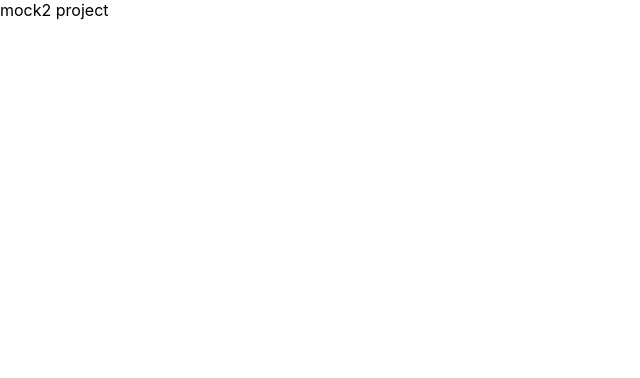
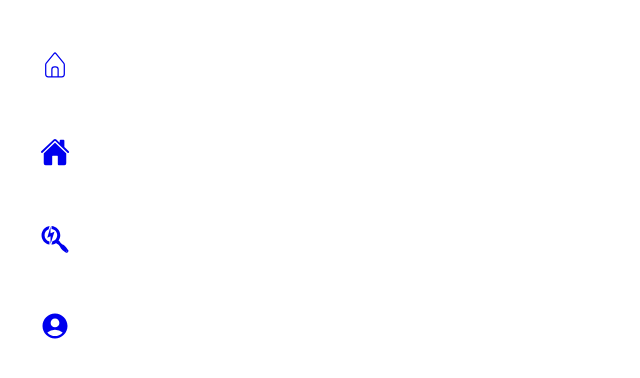
Before and after one commit to AnikaitShakya55/MOCK-2-CLONE-PROJECT, a React (Create React App) app: page / in a window 1280 px wide. Shown: the top 378 px of the page, without its empty margins (0-640 px from the left). Built offline with nearby package versions, Linux system fonts and the light colour scheme.

Commit message:
Setting up The Left Navbar

```diff
--- a/package.json
+++ b/package.json
@@ -8,6 +8,8 @@
     "@testing-library/user-event": "^13.5.0",
     "react": "^18.3.1",
     "react-dom": "^18.3.1",
+    "react-icons": "^5.2.1",
+    "react-router-dom": "^5.3.4",
     "react-scripts": "5.0.1",
     "web-vitals": "^2.1.4"
   },
--- a/src/App.js
+++ b/src/App.js
@@ -1,10 +1,19 @@
 import React from 'react'
+import NavBar from './Components/NavBar'
 
 const App = () => {
+
+
   return (
-    <div>
-      mock2 project
-    </div>
+    <>
+       <NavBar/>
+
+        <main>
+
+        </main>
+
+
+    </>
   )
 }
 
--- /dev/null
+++ b/src/Components/NavBar.css
@@ -0,0 +1,10 @@
+ul{
+    list-style: none;
+
+}
+
+li{
+    margin-top: 50px;
+    font-size: 30px;
+
+}
--- /dev/null
+++ b/src/Components/NavBar.js
@@ -0,0 +1,29 @@
+import React from 'react'
+import { CiHome } from "react-icons/ci";
+import { IoHome } from "react-icons/io5";
+import { FaSearchengin } from "react-icons/fa";
+import { FaSearch } from "react-icons/fa";
+import { MdAccountCircle } from "react-icons/md";
+import './NavBar.css'
+
+
+
+
+const NavBar = () => {
+  return (
+    <div>
+
+        <nav>
+            <ul>
+                <li><a href='#' ><CiHome/></a></li>
+                <li><a href='#'><IoHome/></a></li>
+                <li><a href='#'><FaSearchengin/></a></li>
+                <li><a href='#'><MdAccountCircle/></a></li>
+            </ul>
+        </nav>
+
+    </div>
+  )
+}
+
+export default NavBar
```
Also changed, not shown: src/Pages/HomePage.js (added, +11 -0 lines), 1 other file (tests, documents, lock files or other folders).
